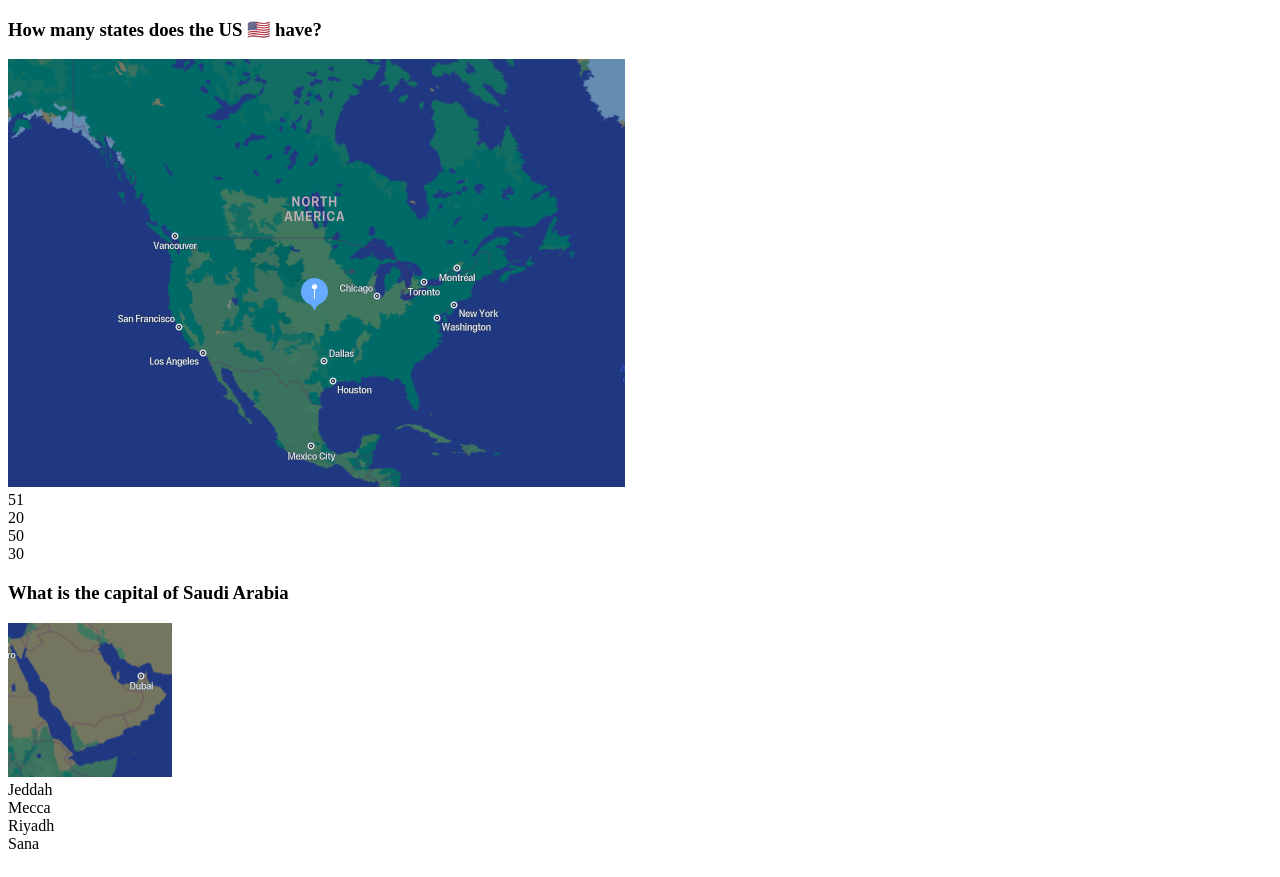
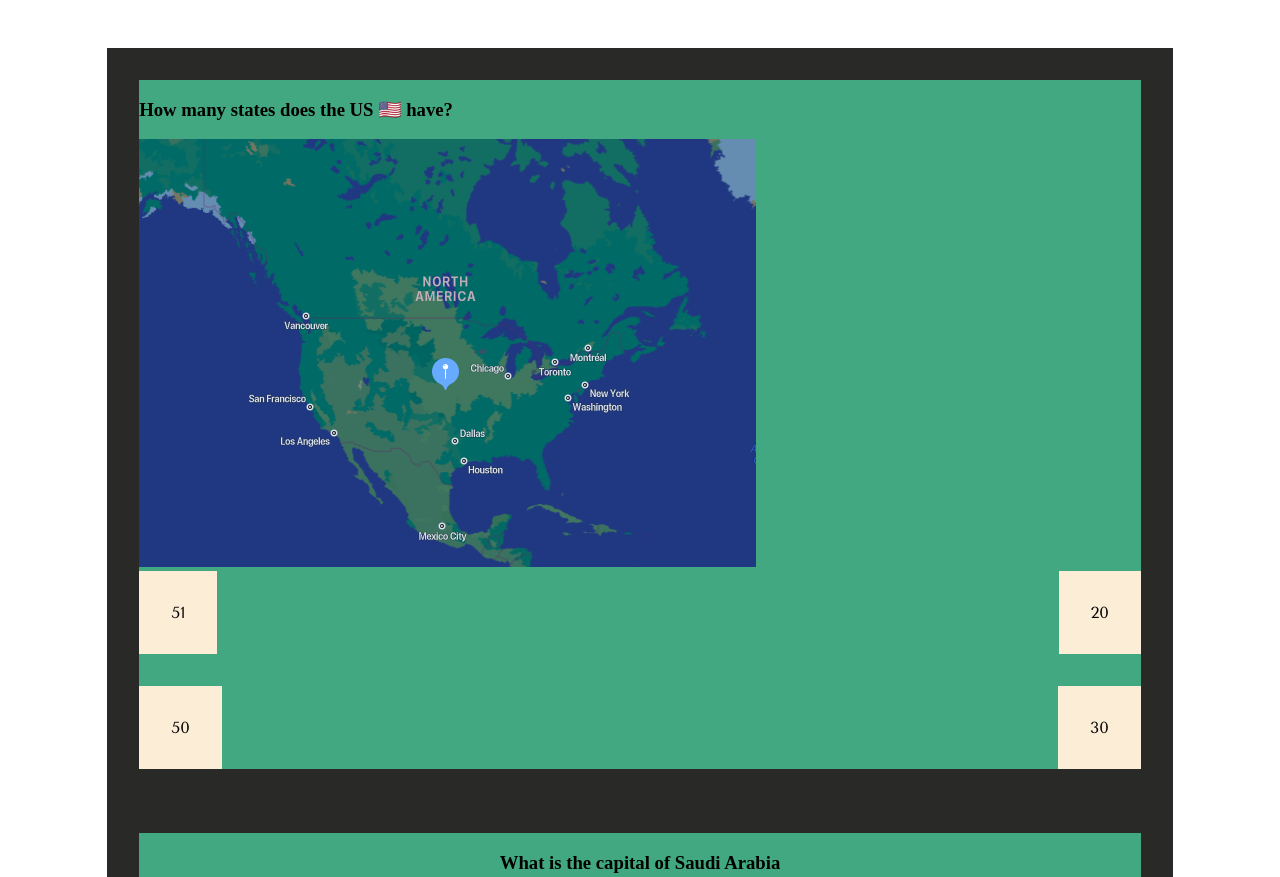
Before and after one commit to purplehippo911/geographyQuiz, a website with bundled scripts: page index.html in a window 1280 px wide. Shown: the top 877 px of the page. Built offline with nearby package versions, Linux system fonts and the light colour scheme; a web font is replaced by a local one.

Commit message:
💄started on styling and added animation.css plugi

```diff
--- a/index.html
+++ b/index.html
@@ -5,6 +5,13 @@
     <meta http-equiv="X-UA-Compatible" content="IE=edge" />
     <meta name="viewport" content="width=device-width, initial-scale=1.0" />
     <title>quiz</title>
+    <link rel="stylesheet" href="style.css" />
+    <link rel="preconnect" href="https://fonts.googleapis.com" />
+    <link rel="preconnect" href="https://fonts.gstatic.com" crossorigin />
+    <link
+      href="https://fonts.googleapis.com/css2?family=Solway:wght@400;500;700&family=Tenor+Sans&display=swap"
+      rel="stylesheet"
+    />
   </head>
   <body>
     <main class="main">
@@ -27,7 +34,7 @@
 
       <section class="second-section">
         <div class="container row">
-          <section class="col col--question">
+          <section class="col col--question row">
             <h1>What is the capital of Saudi Arabia</h1>
             <picture>
               <img src="images/saudiarabia.png" alt="Saudi Arabia on a map" />
@@ -42,5 +49,6 @@
         </div>
       </section>
     </main>
+    <script src="index.js"></script>
   </body>
 </html>
--- a/index.js
+++ b/index.js
@@ -0,0 +1 @@
+import 'animate.css';
--- a/package.json
+++ b/package.json
@@ -10,5 +10,8 @@
     "nice"
   ],
   "author": "Purplehippo911",
-  "license": "ISC"
+  "license": "ISC",
+  "dependencies": {
+    "animate.css": "^4.1.1"
+  }
 }
--- /dev/null
+++ b/style.css
@@ -0,0 +1,64 @@
+:root {
+    --white:#fbedd6;
+    --mainBg:#292a27;
+    --wrongAnswer:#db5737;
+    --rightAnswer:#3da54f;
+    --green:#42a882;
+}
+
+*,
+*::before,
+*::after {
+    box-sizing:border-box;
+}
+
+body {
+    margin: 0;
+    font-family: 'Solway', serif;
+}
+
+.main {
+    padding:3rem;
+}
+
+.container {
+    width:90%;
+    margin: 0 auto;
+    padding:2rem;
+    background:var(--mainBg);
+}
+
+img {
+    max-width:100%;
+}
+
+.row {
+    display:flex;
+    flex-direction: column;
+    align-items:center;
+    justify-content:center;
+}
+
+.col {
+    width:100%;
+    background:#42a882;
+}
+
+
+.col--answers {
+    display:grid;
+    gap:2rem;
+    grid-template-columns:repeat(2, minmax(50px, 1fr));
+}
+
+.first__answer {
+    width:fit-content;
+    padding:2rem;
+    background:var(--white);
+    font-family: 'Tenor Sans', sans-serif;
+    cursor: pointer;
+}
+
+.answer2, .answer4 {
+    margin-left: auto;
+}
```
Also changed, not shown: 1 other file.
